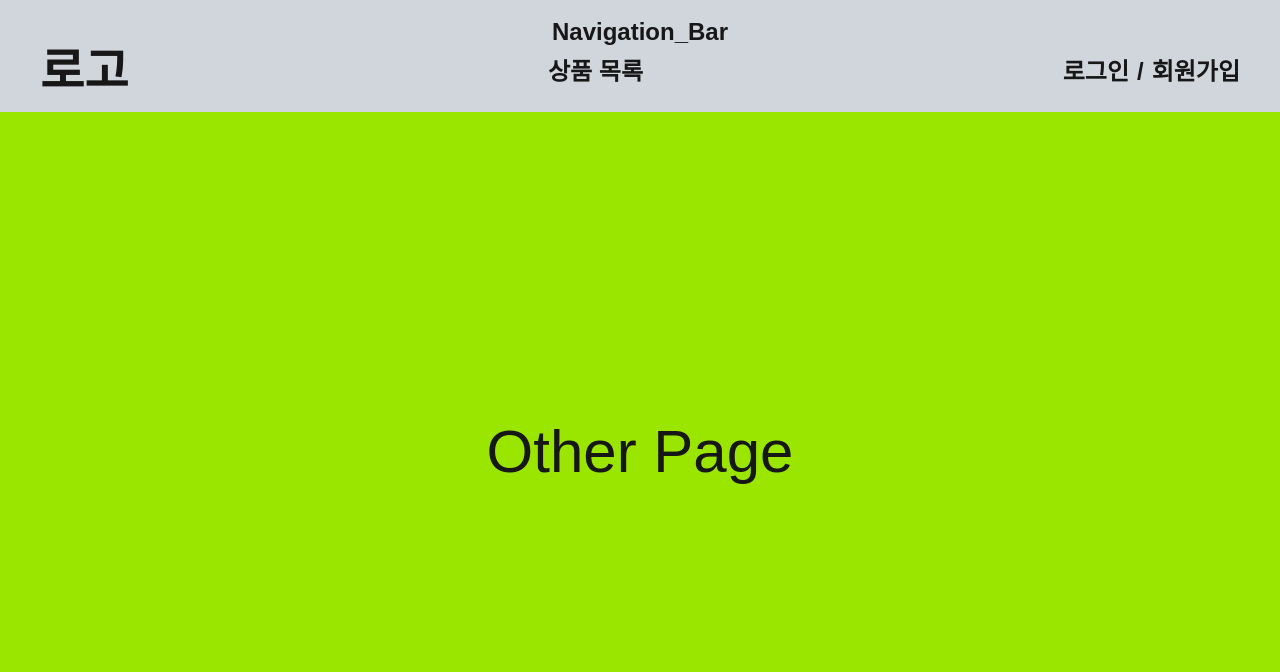
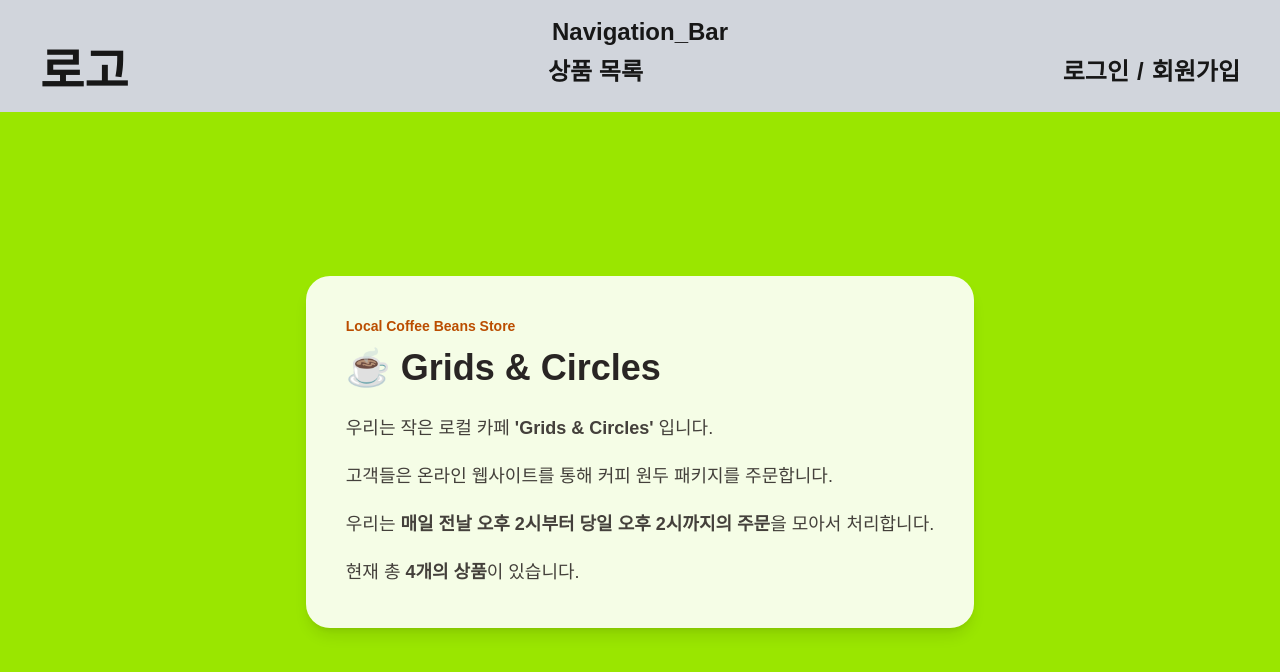
Before and after one commit to prgrms-be-devcourse/NBE10-12-1-Layer7, a Next.js app in the folder frontend/customer/customer/: page / in a window 1280 px wide. Shown: the top 672 px of the page. Built offline with nearby package versions, Linux system fonts and the light colour scheme.

Commit message:
feat: main 페이지 구성 (#23)
요구 사항과 구현 내용

BasePage 내부에 메인 페이지 콘텐츠 추가
카페 소개 문구 구현

```diff
--- a/frontend/customer/customer/src/app/page.tsx
+++ b/frontend/customer/customer/src/app/page.tsx
@@ -3,7 +3,37 @@ import BasePage from "./BasePage";
 export default function Page() {
     return (
         <BasePage>
-            <h1 className="text-6xl">Other Page</h1>
+            <section className="rounded-3xl bg-white/90 p-10 shadow-lg">
+                <p className="mb-3 text-sm font-semibold text-amber-700">
+                    Local Coffee Beans Store
+                </p>
+
+                <h1 className="mb-6 text-4xl font-bold text-stone-800">
+                    ☕ Grids & Circles
+                </h1>
+
+                <div className="space-y-4 text-lg leading-8 text-stone-700">
+                    <p>
+                        우리는 작은 로컬 카페{" "}
+                        <strong>'Grids & Circles'</strong> 입니다.
+                    </p>
+
+                    <p>
+                        고객들은 온라인 웹사이트를 통해 커피 원두 패키지를 주문합니다.
+                    </p>
+
+                    <p>
+                        우리는 <strong>
+                        매일 전날 오후 2시부터 당일 오후 2시까지의 주문
+                    </strong>
+                        을 모아서 처리합니다.
+                    </p>
+
+                    <p>
+                        현재 총 <strong>4개의 상품</strong>이 있습니다.
+                    </p>
+                </div>
+            </section>
         </BasePage>
     );
 }
```
